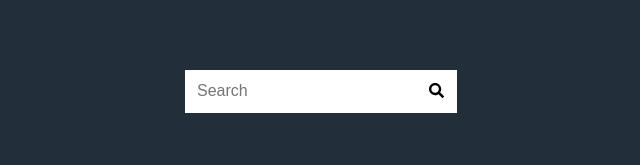
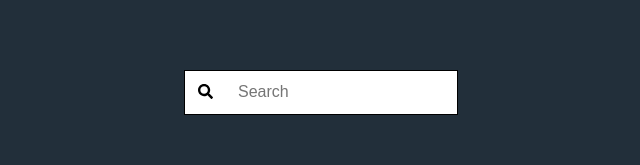
Before and after one commit to panditaditi07/search-input-field, a React (Create React App) app: page / in a window 1280 px wide. Shown: the part 130-295 px from the top of the page, without its empty margins (319-959 px from the left). Built offline with nearby package versions, Linux system fonts and the light colour scheme.

Commit message:
made changes to the test cases and added more test cases

```diff
--- a/package.json
+++ b/package.json
@@ -21,6 +21,7 @@
     "start": "react-scripts start",
     "build": "react-scripts build",
     "test": "react-scripts test",
+    "coverage-report": "react-scripts test --coverage ",
     "eject": "react-scripts eject"
   },
   "eslintConfig": {
--- a/src/App.js
+++ b/src/App.js
@@ -32,8 +32,8 @@ class App extends Component {
           <SearchBox
             data={this.state.searchData}
             placeholder="Search"
-            iconPosition="right"
-            className="searchInput"
+            iconPosition="left"
+            // className="searchInput"
             searchkeys={["name", "description"]}
             result={this.getResult}
             onChange={this.getValue}
--- a/src/components/SearchBox/searchBox.jsx
+++ b/src/components/SearchBox/searchBox.jsx
@@ -56,8 +56,8 @@ class SearchBox extends Component {
         <div
           data-test="SearchBoxComponent"
           className={`${styles["container"]} ${styles[iconPosition]} ${
-            className ? className : styles["default"]
-          } ${iconPosition}`}
+            styles[className ? className : "default"]
+          }`}
         >
           <input
             id="address"
@@ -92,6 +92,7 @@ SearchBox.propTypes = {
    * must be a string (searchInput)
    */
   className: propTypes.string,
+
   /**
    * must be a string
    */
@@ -101,6 +102,7 @@ SearchBox.propTypes = {
    */
   iconPosition: propTypes.oneOf(["left", "right"]),
   result: propTypes.func.isRequired,
+  onChange: propTypes.func,
 };
 
 SearchBox.defaultProps = {
--- a/src/components/SearchBox/searchBox.module.scss
+++ b/src/components/SearchBox/searchBox.module.scss
@@ -28,6 +28,7 @@
 
 .default {
   background-color: white;
+  border: 1px solid black;
 }
 
 .search-field {
```
Also changed, not shown: 1 other file (tests, documents, lock files or other folders).
